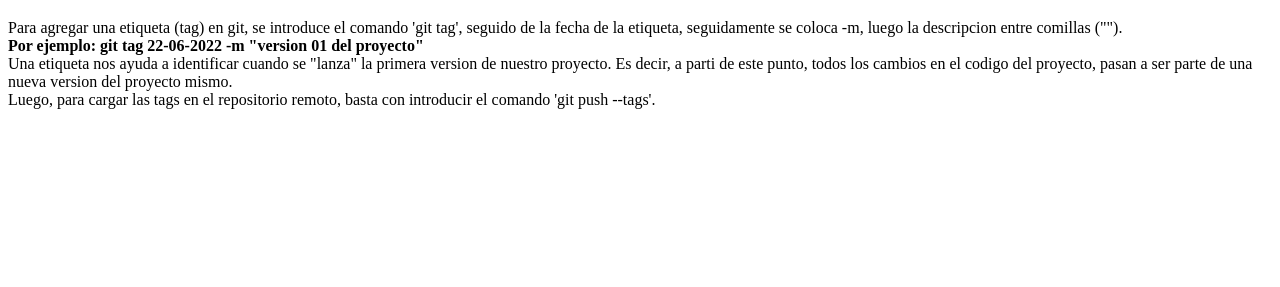
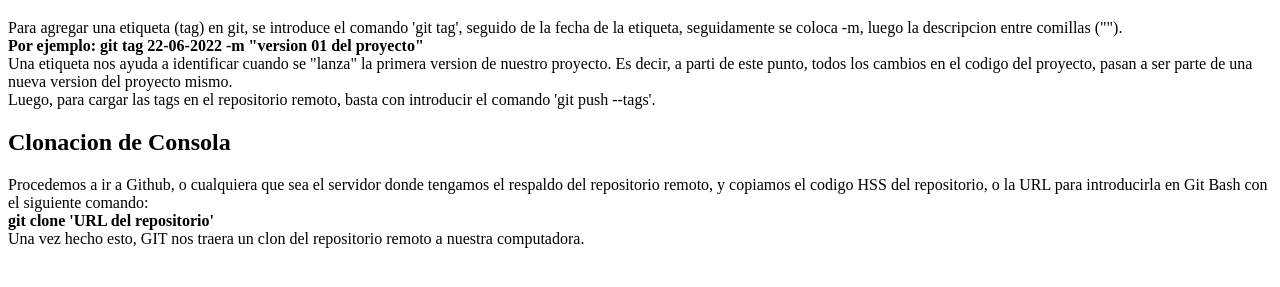
Before and after one commit to RedRobin922/git-github-curso, a plain HTML site: page clonacion-y-tags.html in a window 1280 px wide. Shown: the part 61-348 px from the top of the page. Drawn offline with Linux system fonts and the light colour scheme.

Commit message:
"22062022"

```diff
--- a/clonacion-y-tags.html
+++ b/clonacion-y-tags.html
@@ -17,6 +17,11 @@
             a ser parte de una nueva version del proyecto mismo.
             <br>
             Luego, para cargar las tags en el repositorio remoto, basta con introducir el comando 'git push --tags'.
+            <h2>Clonacion de Consola</h2>
+            Procedemos a ir a Github, o cualquiera que sea el servidor donde tengamos el respaldo del repositorio remoto, y copiamos el codigo HSS del repositorio, o la URL para introducirla
+            en Git Bash con el siguiente comando:
+            <br><strong>git clone 'URL del repositorio'</strong><br>
+            Una vez hecho esto, GIT nos traera un clon del repositorio remoto a nuestra computadora.
         </p>
         <script src="" async defer></script>
     </body>
```
